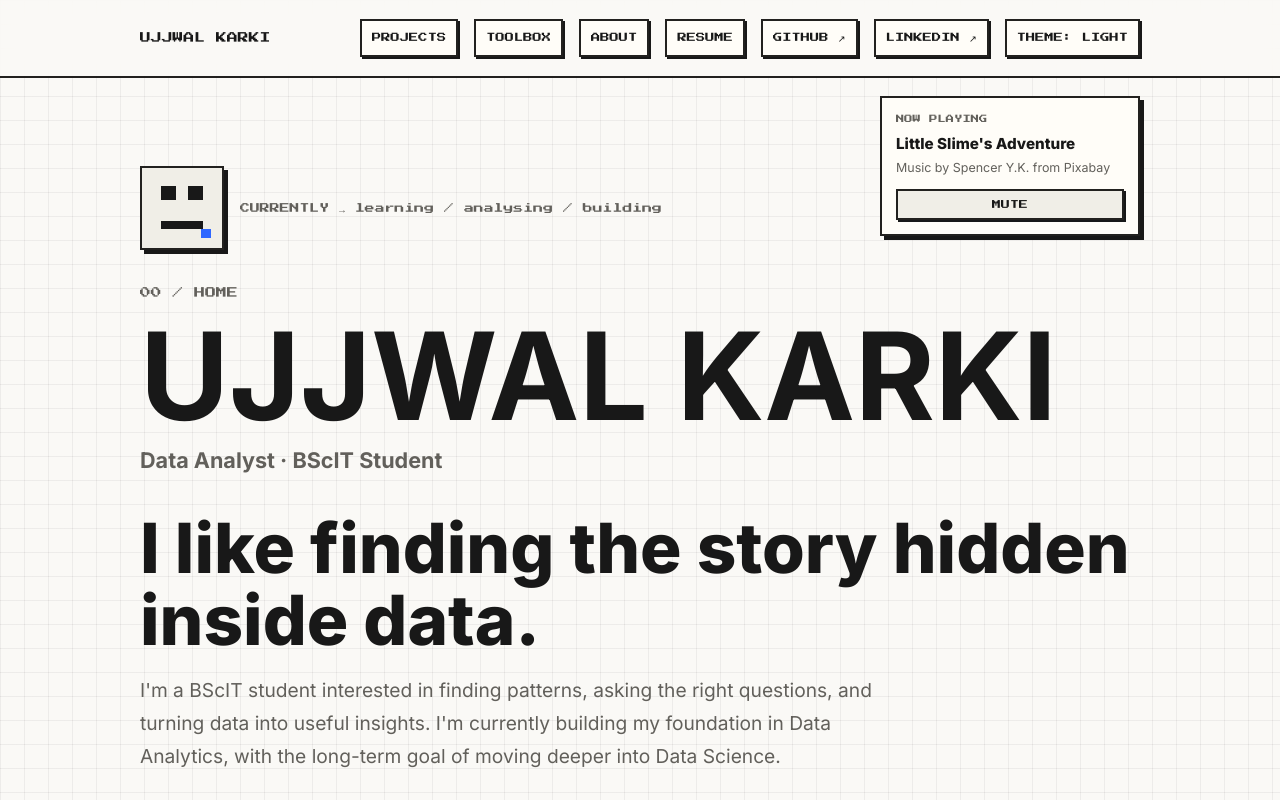
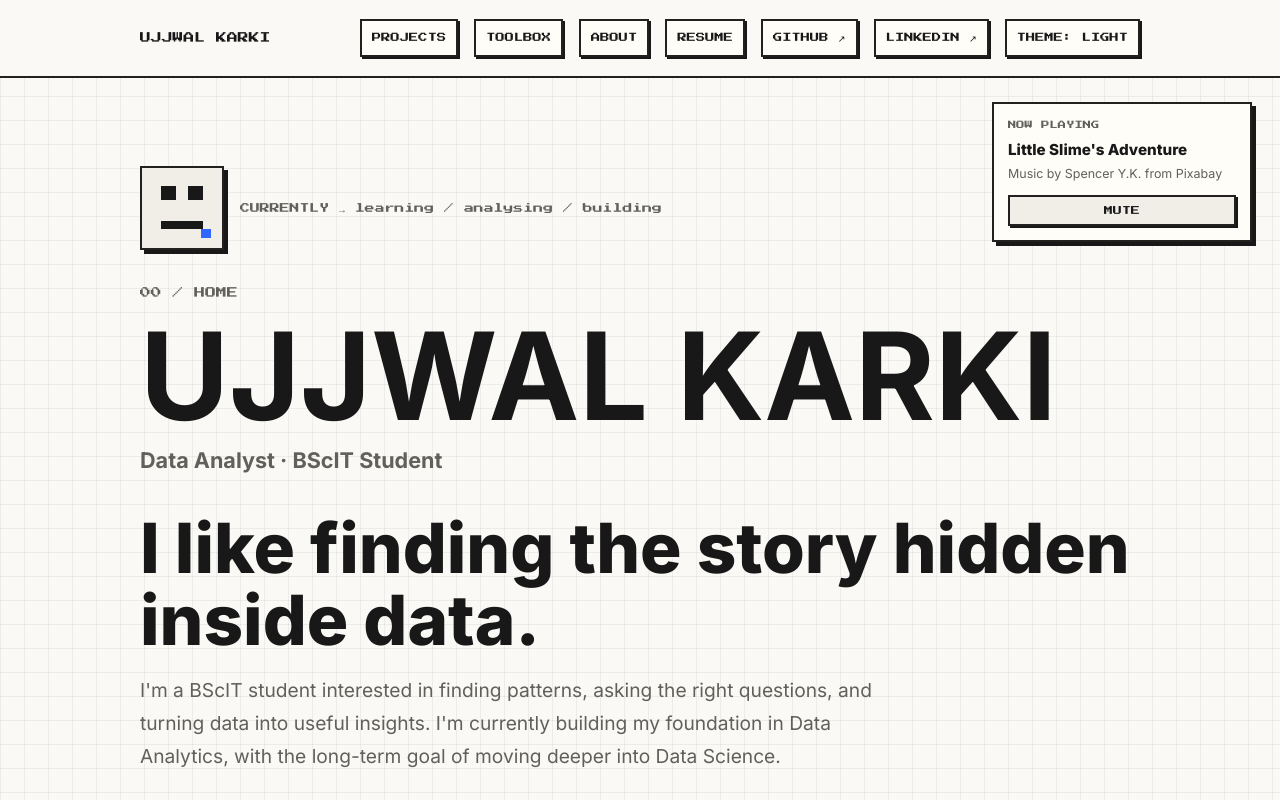
Before and after one commit to UjjwalKarkeyy/Portfolio, a React (Vite) app: page / in a window 1280 px wide. Shown: the top 800 px of the page. Built offline with nearby package versions, Linux system fonts and the light colour scheme.

Commit message:
Changes made:
  - Moved the music box farther right with a small right margin.
  - Changed it from fixed to homepage layout positioning, so it scrolls past with the page.
  - Removed the “Tap anywhere to start audio” prompt.
  - Added immediate autoplay attempt with autoPlay and loop.

```diff
--- a/src/App.jsx
+++ b/src/App.jsx
@@ -45,8 +45,8 @@ export default function App() {
   return (
     <>
       <Navbar />
-      <MusicPlayer />
-      <main>
+      <main className="home-page">
+        <MusicPlayer />
         <Hero />
         <Projects />
         <Toolbox />
--- a/src/components/MusicPlayer.jsx
+++ b/src/components/MusicPlayer.jsx
@@ -5,7 +5,6 @@ const musicSource = "/media/music/spencer_yk-little-slimex27s-adventure-151007.m
 export default function MusicPlayer() {
   const audioRef = useRef(null);
   const [muted, setMuted] = useState(false);
-  const [blocked, setBlocked] = useState(false);
 
   useEffect(() => {
     const audio = audioRef.current;
@@ -14,29 +13,11 @@ export default function MusicPlayer() {
     audio.volume = 0.28;
     audio.loop = true;
 
-    const playAudio = async () => {
-      try {
-        await audio.play();
-        setBlocked(false);
-      } catch {
-        setBlocked(true);
-      }
-    };
-
-    playAudio();
-
-    const resumeAudio = () => {
-      if (!muted) {
-        playAudio();
-      }
-    };
-
-    window.addEventListener("pointerdown", resumeAudio, { once: true });
-    window.addEventListener("keydown", resumeAudio, { once: true });
+    if (!muted) {
+      audio.play().catch(() => {});
+    }
 
     return () => {
-      window.removeEventListener("pointerdown", resumeAudio);
-      window.removeEventListener("keydown", resumeAudio);
       audio.pause();
     };
   }, [muted]);
@@ -47,19 +28,18 @@ export default function MusicPlayer() {
 
     if (muted) {
       audio.muted = false;
-      audio.play().catch(() => setBlocked(true));
+      audio.play().catch(() => {});
       setMuted(false);
     } else {
       audio.pause();
       audio.muted = true;
       setMuted(true);
-      setBlocked(false);
     }
   }
 
   return (
     <aside className="music-player" aria-label="Background music">
-      <audio ref={audioRef} src={musicSource} preload="auto" />
+      <audio ref={audioRef} src={musicSource} preload="auto" autoPlay loop />
       <div className="music-player__label">NOW PLAYING</div>
       <div className="music-player__title">Little Slime's Adventure</div>
       <div className="music-player__credit">
@@ -80,9 +60,6 @@ export default function MusicPlayer() {
           Pixabay
         </a>
       </div>
-      {blocked ? (
-        <div className="music-player__status">Tap anywhere to start audio</div>
-      ) : null}
       <button className="music-player__button" type="button" onClick={toggleMuted}>
         {muted ? "PLAY" : "MUTE"}
       </button>
--- a/src/styles/globals.css
+++ b/src/styles/globals.css
@@ -149,10 +149,14 @@ a {
   box-shadow: none;
 }
 
+.home-page {
+  position: relative;
+}
+
 .music-player {
-  position: fixed;
-  top: 96px;
-  right: max(20px, calc((100vw - 1000px) / 2));
+  position: absolute;
+  top: 24px;
+  right: 28px;
   z-index: 9;
   width: min(260px, calc(100vw - 40px));
   border: 2px solid var(--border);
@@ -163,7 +167,6 @@ a {
 }
 
 .music-player__label,
-.music-player__status,
 .music-player__button {
   font-family: "Press Start 2P", ui-monospace, monospace;
 }
@@ -185,13 +188,6 @@ a {
   color: var(--muted);
   font-size: 0.78rem;
   line-height: 1.45;
-}
-
-.music-player__status {
-  margin-top: 10px;
-  color: var(--accent);
-  font-size: 0.5rem;
-  line-height: 1.5;
 }
 
 .music-player__button {
```
